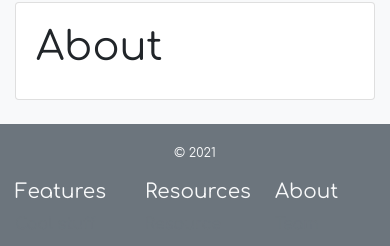
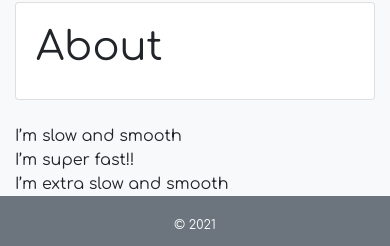
Before and after one commit to w3st-io/fpi24-7, a Vue app in the folder client/: page /about in a window 390 px wide. Shown: the part 522-768 px from the top of the page. Built offline with nearby package versions, Linux system fonts and the light colour scheme; no server answers; what vue-editor-js would draw is missing.

Commit message:
Fixed Parallax Issue on Mobile

```diff
--- a/client/package.json
+++ b/client/package.json
@@ -17,6 +17,7 @@
     "vue": "^2.6.11",
     "vue-editor-js": "^2.0.2",
     "vue-feather-icons": "^5.1.0",
+    "vue-rellax": "^0.2.0",
     "vue-router": "^3.2.0"
   },
   "devDependencies": {
--- a/client/src/components/cosmetic/Paralax.vue
+++ b/client/src/components/display/Parallax.vue
@@ -14,7 +14,7 @@ export default {
 }
 </script>
 
-<style lang="scss">
+<style lang="scss" scoped>
 	.parallax {
 		/* Set a specific height */
 		min-height: 500px;
@@ -27,9 +27,7 @@ export default {
 	}
 
 	/* Turn off parallax scrolling for all tablets and phones. Increase/decrease the pixels if needed */
-	@media only screen and (max-device-width: 1366px) {
-		.parallax {
-			background-attachment: scroll;
-		}
+	@media only screen and (max-device-width: 320px) {
+		.parallax { background-attachment: scroll; }
 	}
 </style>
--- a/client/src/pages/about.vue
+++ b/client/src/pages/about.vue
@@ -5,6 +5,18 @@
 			<BCard bg-variant="white" class="my-4">
 				<h1>About</h1>
 			</BCard>
+
+			<div class="rellax" data-rellax-speed="-3">
+			I’m slow and smooth
+			</div>
+
+			<div class="rellax" data-rellax-speed="7">
+			I’m super fast!!
+			</div>
+
+			<div class="rellax" data-rellax-speed="-5">
+			I’m extra slow and smooth
+			</div>
 		</BContainer>
 	</div>
 </template>
@@ -12,7 +24,7 @@
 
 <script>
 	// [IMPORT] Personal //
-	import Parallax from '../components/cosmetic/Paralax'
+	import Parallax from '../components/display/Parallax'
 	import defaultData from '../defaults/pages/index'
 	import router from '../router'
 
--- a/client/src/pages/index.vue
+++ b/client/src/pages/index.vue
@@ -134,8 +134,8 @@
 
 <script>
 	// [IMPORT] Personal //
-	import Parallax from '../components/cosmetic/Paralax'
 	import BCaraousel from '../components/display/BCarousel'
+	import Parallax from '../components/display/Parallax'
 	import defaultData from '../defaults/pages/index'
 	import router from '../router'
 
```
Also changed, not shown: 1 other file (tests, documents, lock files or other folders).
